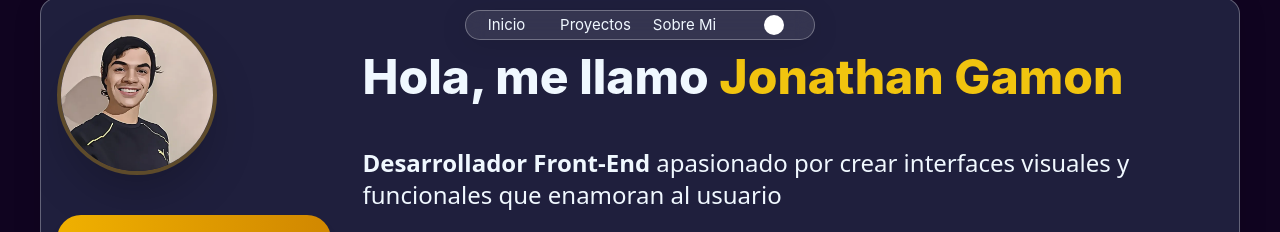
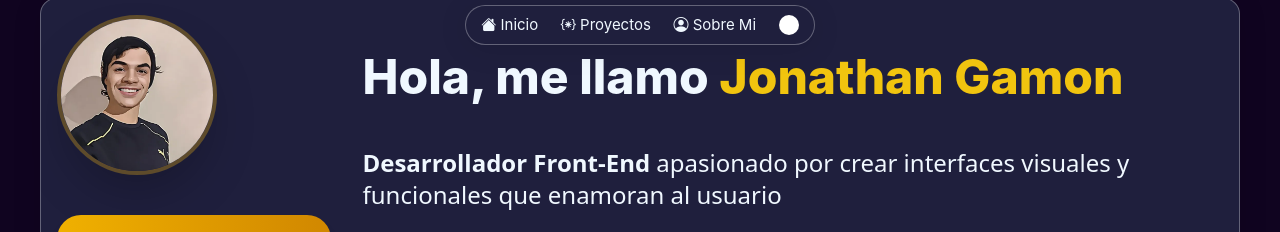
Before and after one commit to JonathanGamon95/Mi_portafolio, a website: page index.html in a window 1280 px wide. Shown: the top 232 px of the page. Drawn offline with nearby package versions, Linux system fonts and the light colour scheme.

Commit message:
se quito trancisiones de color al cambio de modo claro y oscuro, tambien se agrego iconos al menu

```diff
--- a/index.html
+++ b/index.html
@@ -26,10 +26,13 @@
 <body id="body">
 
     <header class="fixed top-0 w-full h-[60px] sm:h-[50px] flex sm:justify-center sm:items-center z-10">
-        <div class="MENU w-full h-full sm:w-[350px] sm:h-[30px] bg-white/10 backdrop-blur-xl border border-white/10 sm:rounded-full grid grid-cols-4 grid-rows-1 gap-2">
-            <p id="BOTON_INICIO" class="cursor-pointer text-[#fff] text-[15px] m-auto select-none">Inicio</p>
-            <p id="BOTON_PROYECTOS" class="cursor-pointer text-[#fff] text-[15px] m-auto select-none">Proyectos</p>
-            <p id="BOTON_SOBRE_MI" class="cursor-pointer text-[#fff] text-[15px] m-auto select-none">Sobre Mi</p>
+        <div id="MENU" class="MENU
+        w-full h-full sm:w-[350px] sm:h-auto
+        border border-white/10 p-2 sm:rounded-full
+        flex place-content-between gap-2">
+            <p id="BOTON_INICIO" class="cursor-pointer text-[#fff] text-[15px] m-auto select-none"><i class="bi bi-house-fill"></i> Inicio</p>
+            <p id="BOTON_PROYECTOS" class="cursor-pointer text-[#fff] text-[15px] m-auto select-none"><i class="bi bi-braces-asterisk"></i> Proyectos</p>
+            <p id="BOTON_SOBRE_MI" class="cursor-pointer text-[#fff] text-[15px] m-auto select-none"><i class="bi bi-person-circle"></i> Sobre Mi</p>
             <button id="BOTON_TEMA" class="col-start-4 bg-[#fff] w-[20px] h-[20px] rounded-full m-auto"></button>
         </div>
     </header>
@@ -46,7 +49,7 @@
     flex items-center justify-center relative">
         <div id="container_hero" class="
         container-hero
-        fade-in-element from-center
+        fade-in-element from-center delay-0_2s
         sm:max-w-[1200px] sm:h-auto p-4 sm:rounded-2xl
         sm:grid grid-cols-3 md:grid-cols-4 grid-rows-4 gap-x-6">
             <br class="sm:hidden">
@@ -73,7 +76,7 @@
                     para trabajar</button>
 
                 <a class="
-                fade-in-element from-left delay-0_2s
+                fade-in-element from-left delay-0_4s
                 w-full" href="https://www.linkedin.com/in/jonathan-elias-gamon/" target="_blank">
                     <button class="
                     flex gap-2 w-full p-2 justify-center border border-white/20 rounded-xl
@@ -86,7 +89,7 @@
                 </a>
 
                 <a class="
-                fade-in-element from-left delay-0_4s
+                fade-in-element from-left delay-0_6s
                 w-full" href="./CV/JonathanGamon-CV.pdf" target="_blank">
                     <button class="
                     flex gap-2 w-full p-2 justify-center border border-white/20 rounded-xl
@@ -99,7 +102,7 @@
                 </a>
 
                 <a class="
-                fade-in-element from-left delay-0_6s
+                fade-in-element from-left delay-0_8s
                 w-full" href="https://wa.me/541159541014" target="_blank">
                     <button class="
                     flex items-center justify-center gap-2 w-full p-2 justify-center border border-white/20 rounded-xl
@@ -261,7 +264,7 @@
             flex gap-2 p-2 justify-center border border-white/20 rounded-xl
             text-white font-medium
             bg-[#2c2c54] shadow-2xl
-            transition-all hover:shadow-xl hover:-translate-y-1">🖥️
+            transition-transform transition-shadow hover:shadow-xl hover:-translate-y-1">🖥️
                 Landing Pages</button>
             <button id="Button_Apps" class="
             button_proyect_tipe
@@ -269,7 +272,7 @@
             flex gap-2 p-2 justify-center border border-white/20 rounded-xl
             text-white font-medium
             bg-[#2c2c54] shadow-2xl
-            transition-all hover:shadow-xl hover:-translate-y-1">📱
+            transition-transform transition-shadow hover:shadow-xl hover:-translate-y-1">📱
                 Apps</button>
         </div>
 
--- a/src/css/general-style.css
+++ b/src/css/general-style.css
@@ -10,6 +10,7 @@ body {
     background-color: #1f1f3d;
 }
 
+.MENU,
 .proyects_container {
     background-color: #1f1f3d;
 }
@@ -64,16 +65,12 @@ main {
 /* ------------------------------
    Transiciones generales
 ------------------------------ */
-#body,
-.title,
-.tittle-project,
-p,
 .cont_proyects {
-    transition: 0.5s;
+    transition: all 0.5s;
 }
 
 #BOTON_TEMA {
-    transition: 0.1s;
+    transition: 0.2s;
 }
 
 /* ------------------------------
--- a/src/js/themes.js
+++ b/src/js/themes.js
@@ -1,5 +1,6 @@
 const BOTON_TEMA = document.getElementById("BOTON_TEMA");
 const BODY = document.getElementById("body");
+const MENU = document.getElementById("MENU");
 const CONTAINER_HERO = document.getElementById("container_hero");
 const SKILL_CONTAINER = document.getElementById("skills_containers");
 const ABOUT_ME = document.getElementById("ABOUT_ME");
@@ -17,6 +18,7 @@ function cambio_de_tema() {
     if (tema_actual === "tema-oscuro") {
         BOTON_TEMA.style.background = "#100420"
         BODY.style.background = "#f5f7fa"
+        MENU.style.background = "#f5f7fa"
         CONTAINER_HERO.style.backgroundColor = "aliceblue"
         SKILL_CONTAINER.style.color = "#100420"
         SKILL_CONTAINER.setAttribute("class", "rounded-2xl p-6 border border-black/10 text-white")
@@ -52,6 +54,7 @@ function cambio_de_tema() {
     } else {
         BOTON_TEMA.style.background = "#fff"
         BODY.style.background = "#100420"
+        MENU.style.background = "#1f1f3d"
         CONTAINER_HERO.style.backgroundColor = "#1f1f3d"
         SKILL_CONTAINER.style.color = "#fff"
         SKILL_CONTAINER.setAttribute("class", "rounded-2xl p-6 border border-white/10 text-white")
```
Also changed, not shown: src/output.css.
